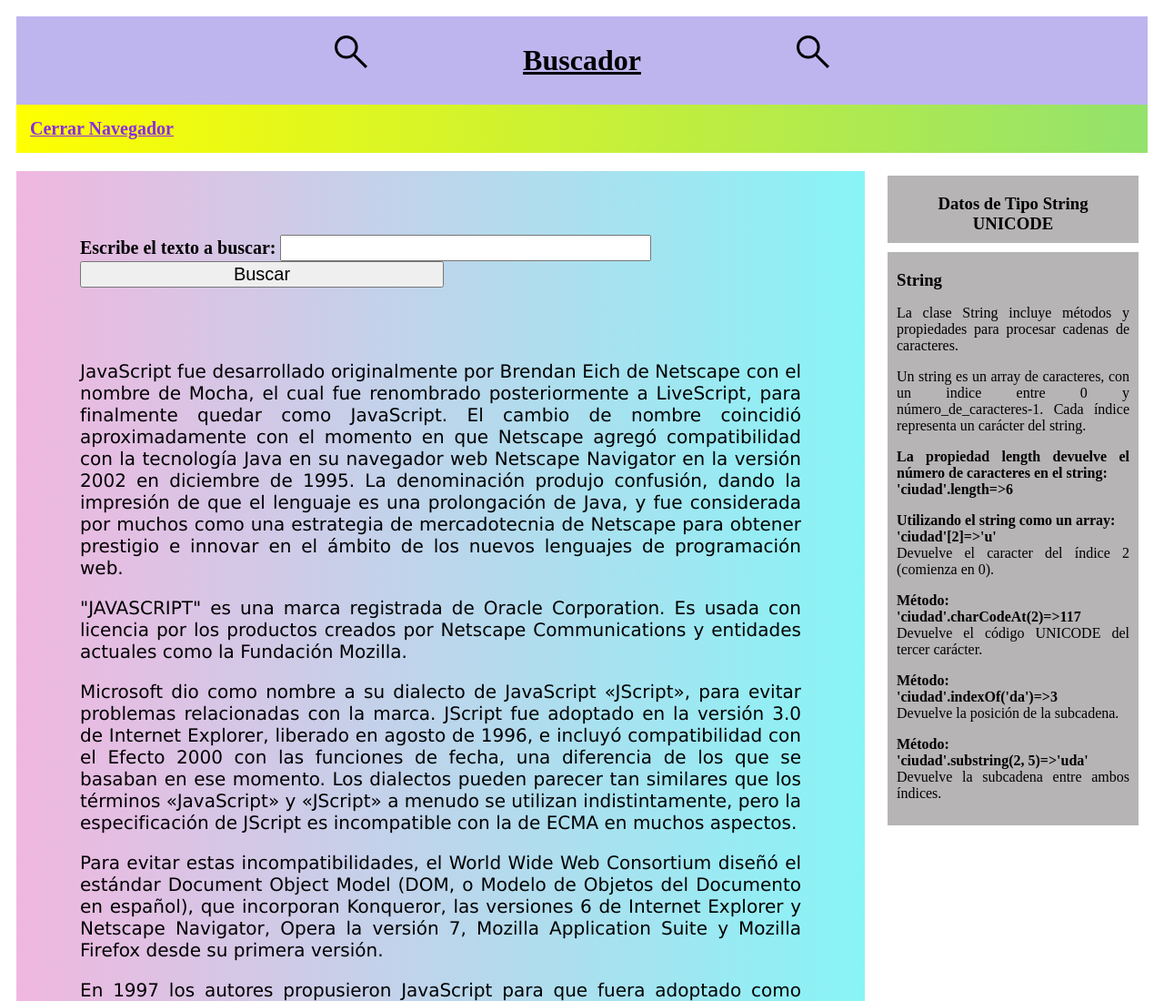
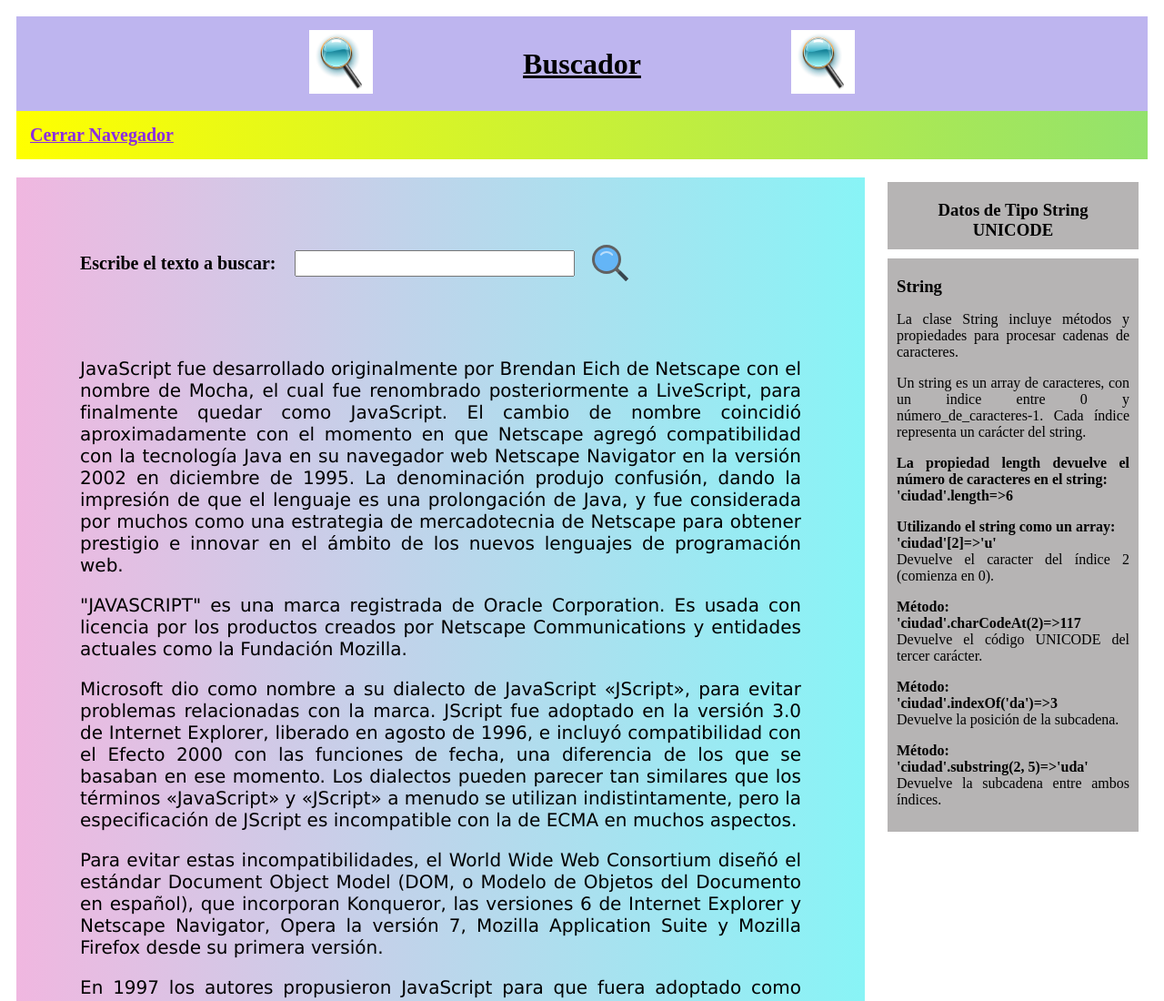
Before and after one commit to Rodriguez1973/Buscador-en-pagina, a plain HTML site: page index.html in a window 1280 px wide. Shown: the top 1100 px of the page at 91% size. Drawn offline with Linux system fonts and the light colour scheme.

Commit message:
Se cambian iconos.

```diff
--- a/css/estilos.css
+++ b/css/estilos.css
@@ -18,12 +18,19 @@ main {
   margin: 10px;
 }
 
+.cabecera img{
+  width: 70px;
+  margin:0;
+  padding: auto;
+}
+
 #contenedor {
   background-color: #beb5ef;
   width: 100%;
   margin: 0;
   display: flex;
   justify-content: center;
+  align-items: center;
 }
 
 #titulo {
@@ -46,7 +53,6 @@ main {
   text-align: center;
   padding: 15px;
   margin: 0px;
-  top: 50%;
 }
 
 #cerrar {
@@ -68,6 +74,8 @@ main {
 
 #contenedor_buscar {
   padding: 40px;
+  display: flex;
+  align-items: center;
 }
 
 aside {
@@ -118,8 +126,12 @@ label {
 }
 
 input {
-  margin-left: 0px;
-  width: 400px;
+  margin-left: 20px;
+  width: 300px;
+}
+
+svg{
+  margin-left: 15px;
 }
 
 #texto{
--- a/index.html
+++ b/index.html
@@ -19,19 +19,13 @@
     <header class="cabecera">
       <div id="contenedor">
         <div>
-          <svg xmlns="http://www.w3.org/2000/svg" height="48" width="48">
-            <path
-              d="M39.8 41.95 26.65 28.8q-1.5 1.3-3.5 2.025-2 .725-4.25.725-5.4 0-9.15-3.75T6 18.75q0-5.3 3.75-9.05 3.75-3.75 9.1-3.75 5.3 0 9.025 3.75 3.725 3.75 3.725 9.05 0 2.15-.7 4.15-.7 2-2.1 3.75L42 39.75Zm-20.95-13.4q4.05 0 6.9-2.875Q28.6 22.8 28.6 18.75t-2.85-6.925Q22.9 8.95 18.85 8.95q-4.1 0-6.975 2.875T9 18.75q0 4.05 2.875 6.925t6.975 2.875Z" />
-          </svg>
+          <img src="./images/icono lupa.jpg" alt="Lupa"></img>
         </div>
         <div>
           <h1 id="tit_principal">Buscador</h1>
         </div>
         <div>
-          <svg xmlns="http://www.w3.org/2000/svg" height="48" width="48">
-            <path
-              d="M39.8 41.95 26.65 28.8q-1.5 1.3-3.5 2.025-2 .725-4.25.725-5.4 0-9.15-3.75T6 18.75q0-5.3 3.75-9.05 3.75-3.75 9.1-3.75 5.3 0 9.025 3.75 3.725 3.75 3.725 9.05 0 2.15-.7 4.15-.7 2-2.1 3.75L42 39.75Zm-20.95-13.4q4.05 0 6.9-2.875Q28.6 22.8 28.6 18.75t-2.85-6.925Q22.9 8.95 18.85 8.95q-4.1 0-6.975 2.875T9 18.75q0 4.05 2.875 6.925t6.975 2.875Z" />
-          </svg>
+          <img src="./images/icono lupa.jpg" alt="Lupa"></img>
         </div>
       </div>
       <p id="cerrar"><a id="cerrar_navegador">Cerrar Navegador</a></p>
@@ -41,24 +35,50 @@
       <div id="contenedor_buscar">
         <label for="input_buscar">Escribe el texto a buscar:</label>
         <input type="text" name="input_buscar" id="input_buscar" value="">
-        <input type="button" name="boton_buscar" value="Buscar">
-        <br>
+        <svg xmlns="http://www.w3.org/2000/svg" x="0px" y="0px" width="48" height="48" viewBox="0 0 48 48"
+          style=" fill:#000000;">
+          <path fill="#616161" d="M34.6 28.1H38.6V45.1H34.6z" transform="rotate(-45.001 36.586 36.587)"></path>
+          <path fill="#616161" d="M20 4A16 16 0 1 0 20 36A16 16 0 1 0 20 4Z"></path>
+          <path fill="#37474F" d="M36.2 32.1H40.2V44.400000000000006H36.2z" transform="rotate(-45.001 38.24 38.24)">
+          </path>
+          <path fill="#64B5F6" d="M20 7A13 13 0 1 0 20 33A13 13 0 1 0 20 7Z"></path>
+          <path fill="#BBDEFB"
+            d="M26.9,14.2c-1.7-2-4.2-3.2-6.9-3.2s-5.2,1.2-6.9,3.2c-0.4,0.4-0.3,1.1,0.1,1.4c0.4,0.4,1.1,0.3,1.4-0.1C16,13.9,17.9,13,20,13s4,0.9,5.4,2.5c0.2,0.2,0.5,0.4,0.8,0.4c0.2,0,0.5-0.1,0.6-0.2C27.2,15.3,27.2,14.6,26.9,14.2z">
+          </path>
+        </svg>
       </div>
       <div id="texto">
         <div>
-          JavaScript fue desarrollado originalmente por Brendan Eich de Netscape con el nombre de Mocha, el cual fue renombrado posteriormente a LiveScript, para finalmente quedar como JavaScript. El cambio de nombre coincidió aproximadamente con el momento en que Netscape agregó compatibilidad con la tecnología Java en su navegador web Netscape Navigator en la versión 2002 en diciembre de 1995. La denominación produjo confusión, dando la impresión de que el lenguaje es una prolongación de Java, y fue considerada por muchos como una estrategia de mercadotecnia de Netscape para obtener prestigio e innovar en el ámbito de los nuevos lenguajes de programación web.
+          JavaScript fue desarrollado originalmente por Brendan Eich de Netscape con el nombre de Mocha, el cual fue
+          renombrado posteriormente a LiveScript, para finalmente quedar como JavaScript. El cambio de nombre coincidió
+          aproximadamente con el momento en que Netscape agregó compatibilidad con la tecnología Java en su navegador
+          web Netscape Navigator en la versión 2002 en diciembre de 1995. La denominación produjo confusión, dando la
+          impresión de que el lenguaje es una prolongación de Java, y fue considerada por muchos como una estrategia de
+          mercadotecnia de Netscape para obtener prestigio e innovar en el ámbito de los nuevos lenguajes de
+          programación web.
         </div>
         <div>
-          "JAVASCRIPT" es una marca registrada de Oracle Corporation. Es usada con licencia por los productos creados por Netscape Communications y entidades actuales como la Fundación Mozilla.
+          "JAVASCRIPT" es una marca registrada de Oracle Corporation. Es usada con licencia por los productos creados
+          por Netscape Communications y entidades actuales como la Fundación Mozilla.
         </div>
         <div>
-          Microsoft dio como nombre a su dialecto de JavaScript «JScript», para evitar problemas relacionadas con la marca. JScript fue adoptado en la versión 3.0 de Internet Explorer, liberado en agosto de 1996, e incluyó compatibilidad con el Efecto 2000 con las funciones de fecha, una diferencia de los que se basaban en ese momento. Los dialectos pueden parecer tan similares que los términos «JavaScript» y «JScript» a menudo se utilizan indistintamente, pero la especificación de JScript es incompatible con la de ECMA en muchos aspectos.
+          Microsoft dio como nombre a su dialecto de JavaScript «JScript», para evitar problemas relacionadas con la
+          marca. JScript fue adoptado en la versión 3.0 de Internet Explorer, liberado en agosto de 1996, e incluyó
+          compatibilidad con el Efecto 2000 con las funciones de fecha, una diferencia de los que se basaban en ese
+          momento. Los dialectos pueden parecer tan similares que los términos «JavaScript» y «JScript» a menudo se
+          utilizan indistintamente, pero la especificación de JScript es incompatible con la de ECMA en muchos aspectos.
         </div>
         <div>
-          Para evitar estas incompatibilidades, el World Wide Web Consortium diseñó el estándar Document Object Model (DOM, o Modelo de Objetos del Documento en español), que incorporan Konqueror, las versiones 6 de Internet Explorer y Netscape Navigator, Opera la versión 7, Mozilla Application Suite y Mozilla Firefox desde su primera versión.
+          Para evitar estas incompatibilidades, el World Wide Web Consortium diseñó el estándar Document Object Model
+          (DOM, o Modelo de Objetos del Documento en español), que incorporan Konqueror, las versiones 6 de Internet
+          Explorer y Netscape Navigator, Opera la versión 7, Mozilla Application Suite y Mozilla Firefox desde su
+          primera versión.
         </div>
         <div>
-          En 1997 los autores propusieron JavaScript para que fuera adoptado como estándar de la European Computer Manufacturers 'Association ECMA, que a pesar de su nombre no es europeo sino internacional, con sede en Ginebra. En junio de 1997 fue adoptado como un estándar ECMA, con el nombre de ECMAScript. Poco después también como un estándar ISO.
+          En 1997 los autores propusieron JavaScript para que fuera adoptado como estándar de la European Computer
+          Manufacturers 'Association ECMA, que a pesar de su nombre no es europeo sino internacional, con sede en
+          Ginebra. En junio de 1997 fue adoptado como un estándar ECMA, con el nombre de ECMAScript. Poco después
+          también como un estándar ISO.
         </div>
       </div>
     </article>
```
Also changed, not shown: images/icono lupa.jpg (added).
